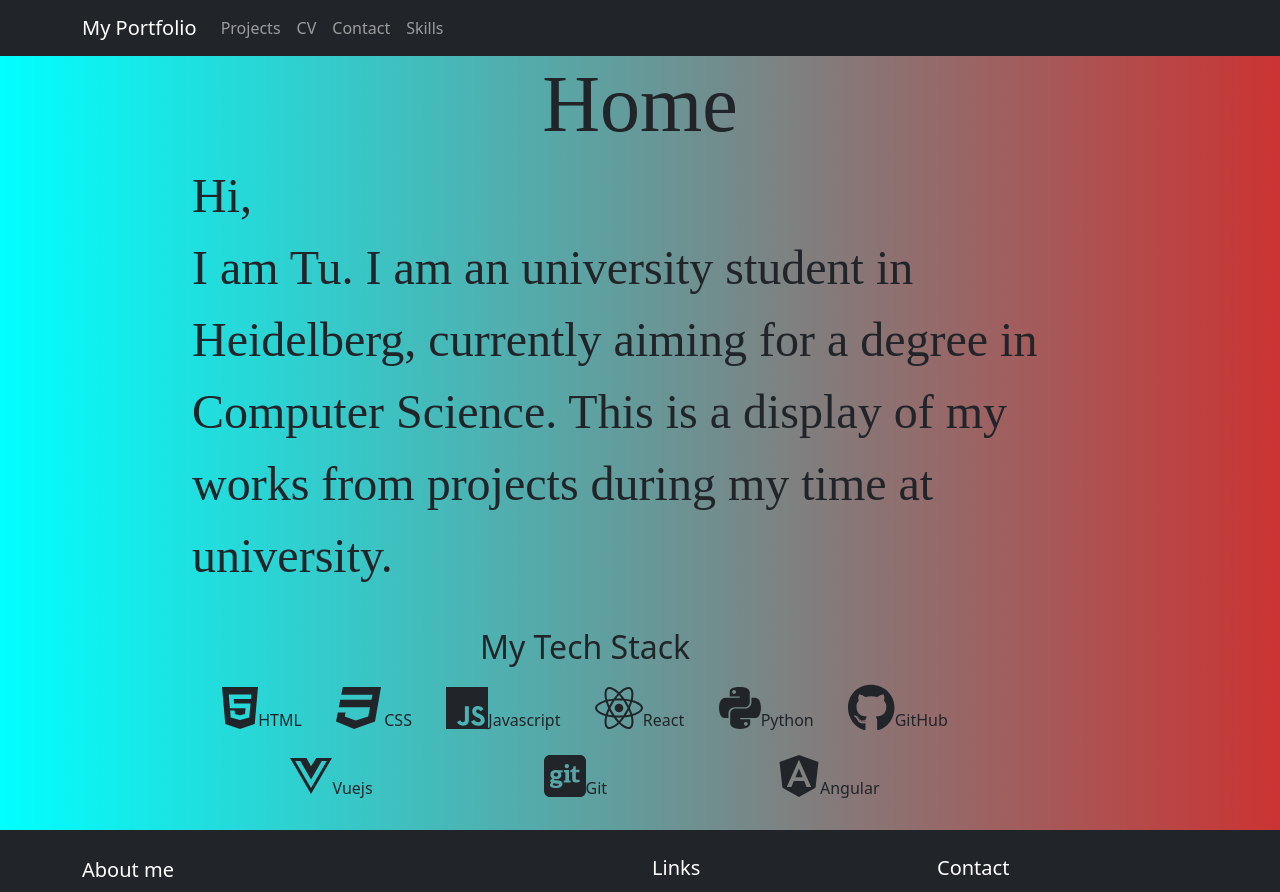
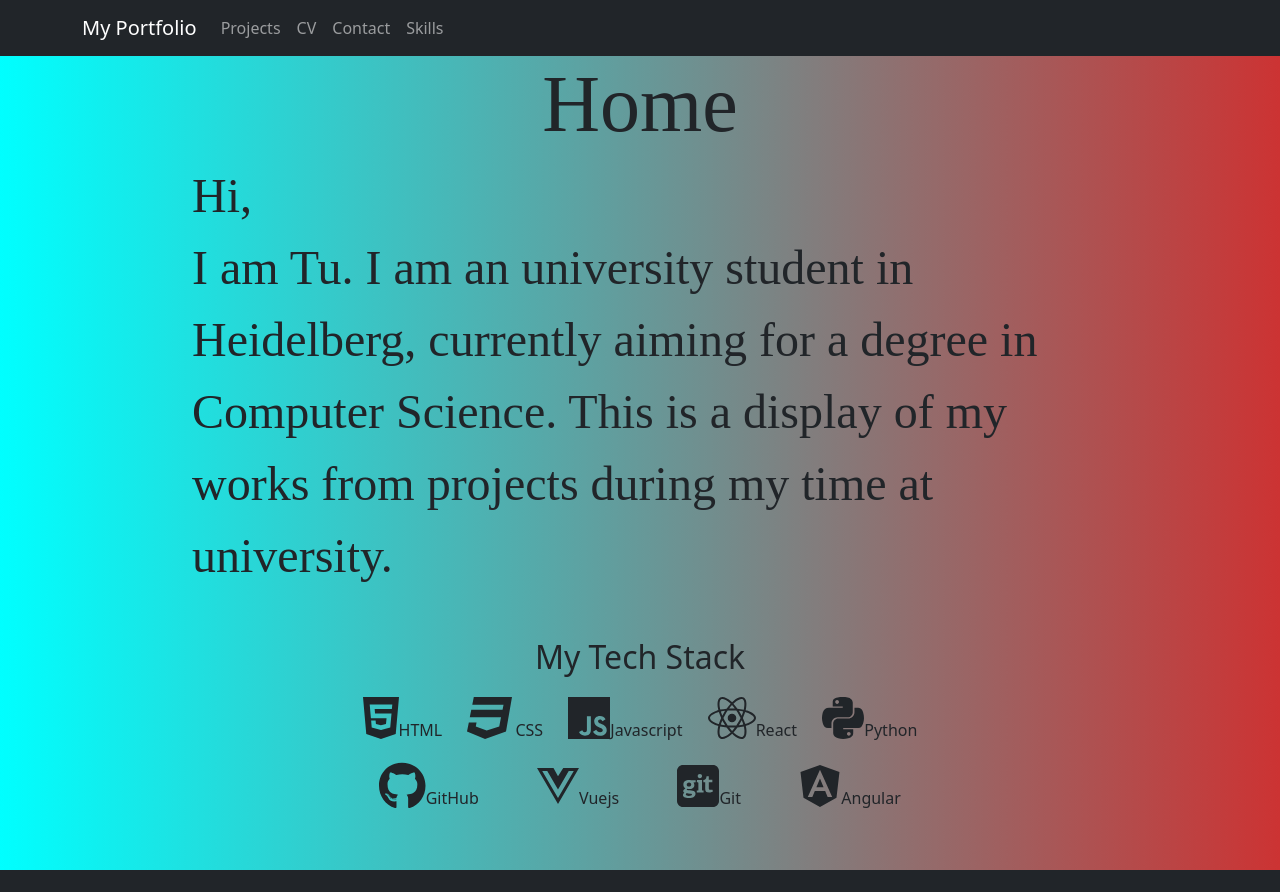
Before and after one commit to Tu2-prog/portfolio, a React (Create React App) app: page / in a window 1280 px wide. Shown: the top 892 px of the page. Built offline with nearby package versions, Linux system fonts and the light colour scheme.

Commit message:
centered contact div

```diff
--- a/src/App.css
+++ b/src/App.css
@@ -44,9 +44,9 @@ body {
 }
 
 .grid-container {
-  display: flex;
-  flex-wrap: wrap;
-  justify-content: center; /* Center items horizontally */
+  margin: auto;
+  width: 50%;
+  padding: 10px;
 }
 
 .grid-item {
```
